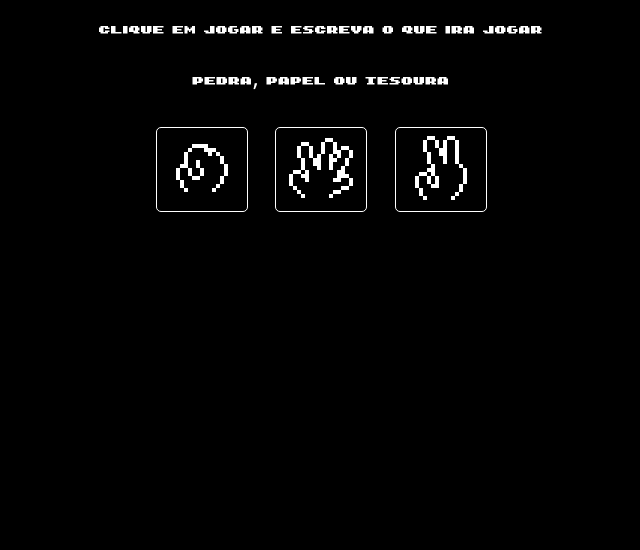
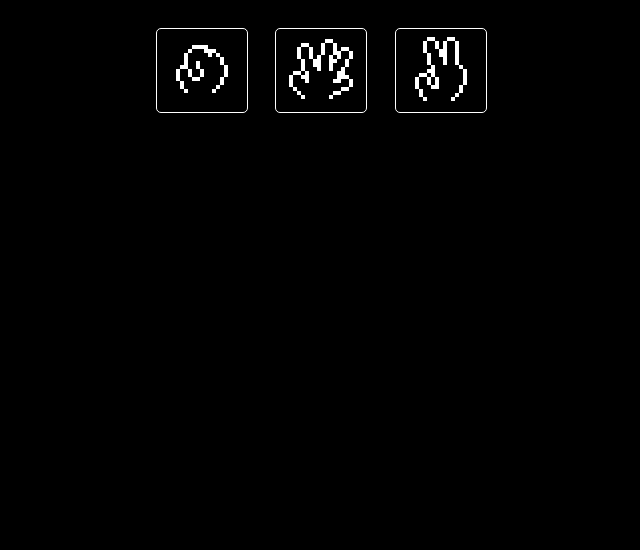
Before and after one commit to LucasTavaresA/Jokenpo, a plain HTML site: page index.html in a window 1280 px wide. Shown: the part 82-632 px from the top of the page, without its empty margins (319-959 px from the left). Drawn offline with Linux system fonts and the light colour scheme.

Commit message:
Update index.html

```diff
--- a/index.html
+++ b/index.html
@@ -8,8 +8,6 @@
   </head>
   <body>
     <h1>Jokenpô Usando JavaScript</h1>
-    <p>Clique em Jogar e Escreva o Que Ira Jogar</p>
-    <p>Pedra, Papel ou Tesoura</p>
     <div class="buttons">
       <div></div>
       <button onclick="pedra()"><img src="images/pedra.png"></button>
```
